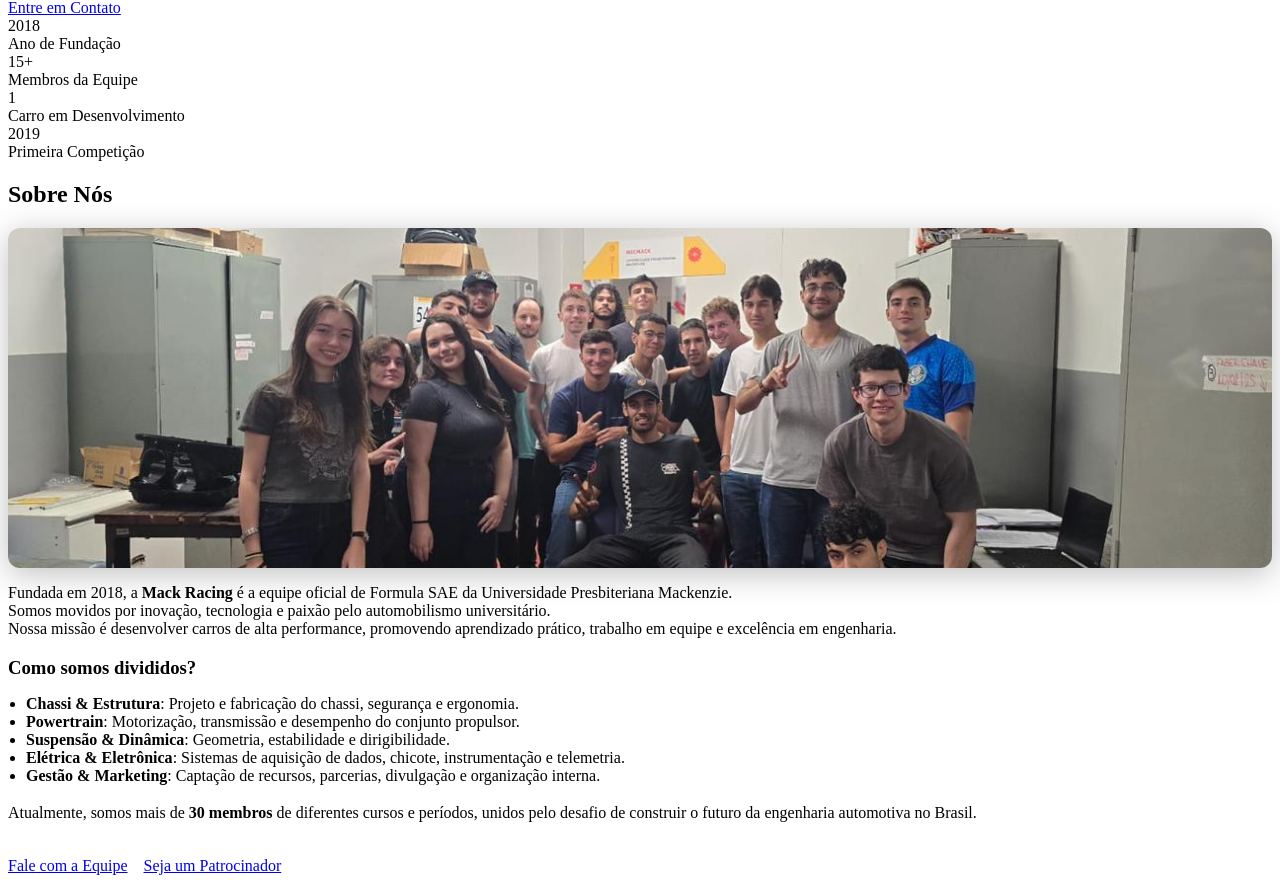
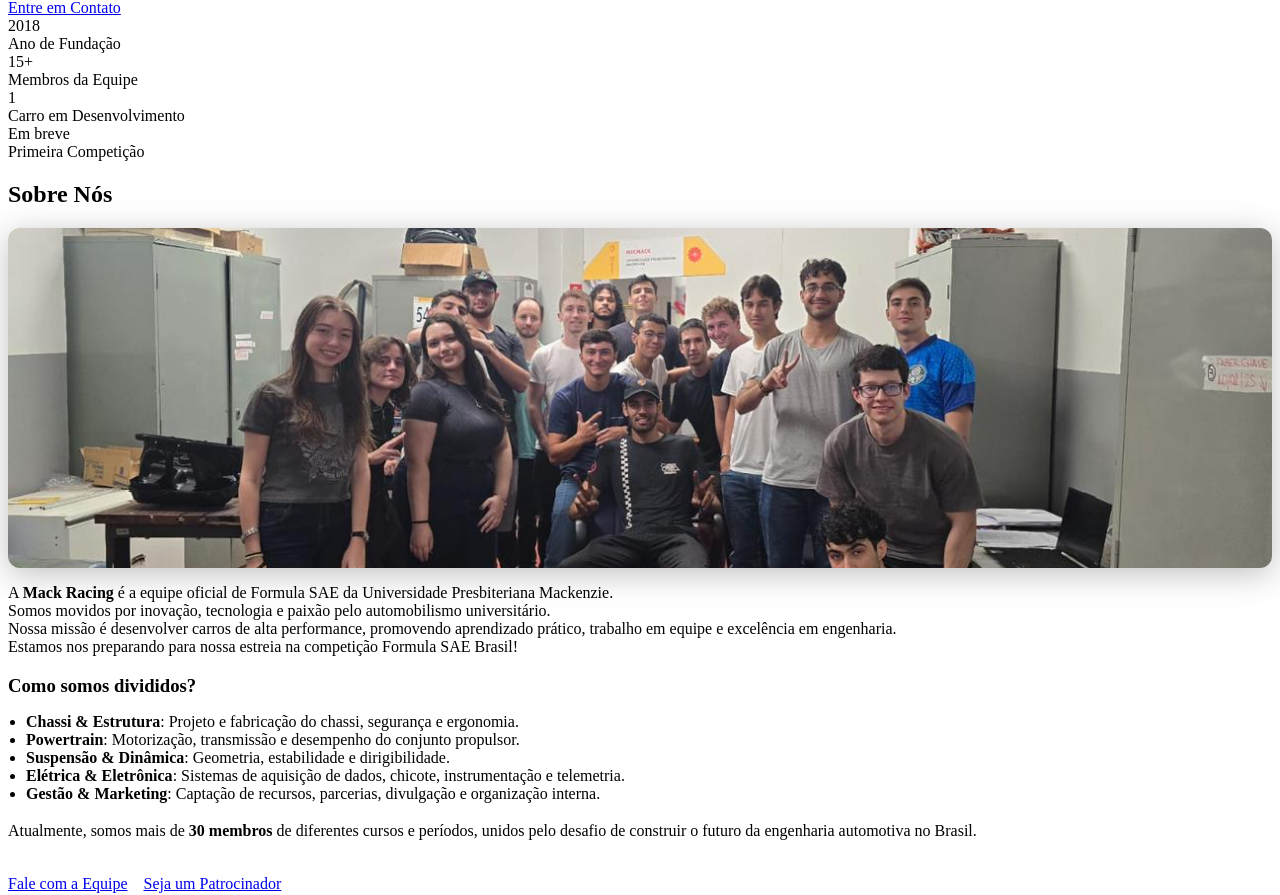
Before and after one commit to lucasrabd/Mack-Racing-Website, a React (Create React App) app: page / in a window 1280 px wide. Shown: the part 3616-4511 px from the top of the page. Built offline with nearby package versions, Linux system fonts and the light colour scheme; the HTML template or start-up script is replaced by a standard one.

Commit message:
Ajusta tamanho da fonte na bolinha das estatísticas para caber textos maiores

```diff
--- a/src/components/About.jsx
+++ b/src/components/About.jsx
@@ -26,9 +26,10 @@ const About = () => {
         ></div>
         <div className="about-text">
           <p>
-            Fundada em 2018, a <b>Mack Racing</b> é a equipe oficial de Formula SAE da Universidade Presbiteriana Mackenzie.<br/>
+            A <b>Mack Racing</b> é a equipe oficial de Formula SAE da Universidade Presbiteriana Mackenzie.<br/>
             Somos movidos por inovação, tecnologia e paixão pelo automobilismo universitário.<br/>
-            Nossa missão é desenvolver carros de alta performance, promovendo aprendizado prático, trabalho em equipe e excelência em engenharia.
+            Nossa missão é desenvolver carros de alta performance, promovendo aprendizado prático, trabalho em equipe e excelência em engenharia.<br/>
+            <span style={{color: 'var(--color-muted)'}}>Estamos nos preparando para nossa estreia na competição Formula SAE Brasil!</span>
           </p>
           <h3 style={{color: 'var(--color-primary)', margin: '1.2rem 0 0.5rem'}}>Como somos divididos?</h3>
           <ul style={{marginBottom: '1.2rem', color: 'var(--color-muted)', fontSize: '1rem', paddingLeft: 18}}>
--- a/src/components/Stats.jsx
+++ b/src/components/Stats.jsx
@@ -6,7 +6,7 @@ const stats = [
   { value: '2018', label: 'Ano de Fundação' },
   { value: '15+', label: 'Membros da Equipe' },
   { value: '1', label: 'Carro em Desenvolvimento' },
-  { value: '2019', label: 'Primeira Competição' },
+  { value: 'Em breve', label: 'Primeira Competição' },
 ];
 
 const Stats = () => {
```
Also changed, not shown: src/App.css (+6 -1 lines).
